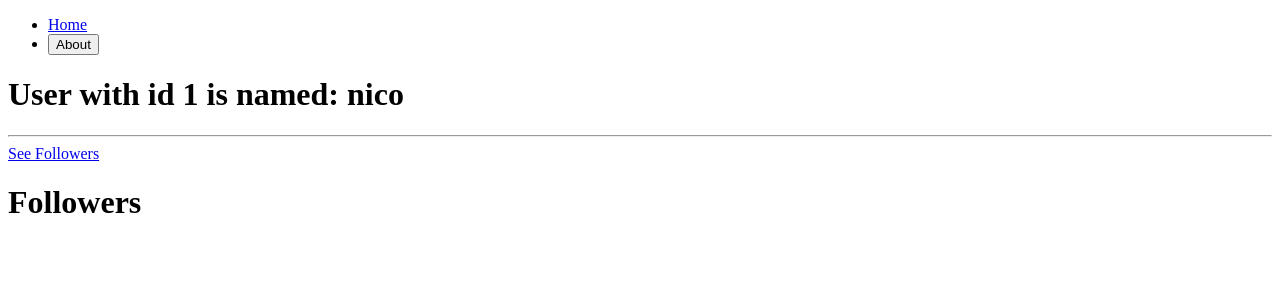
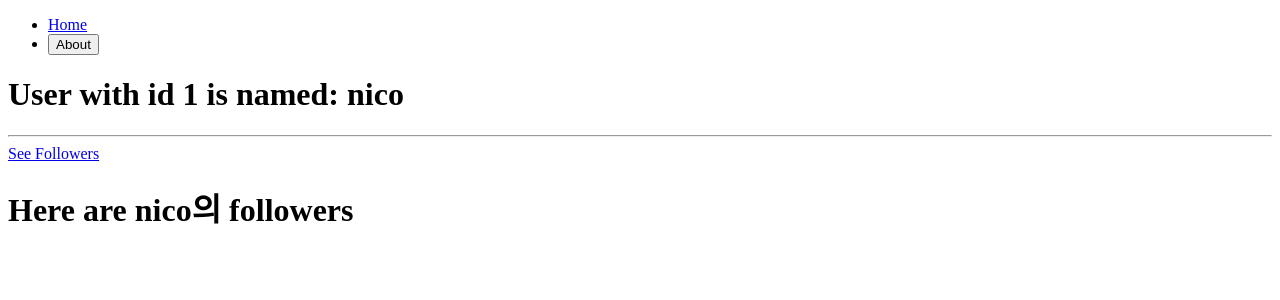
Before and after one commit to seokjuna/react-router-6, a React (Create React App) app: page /users/1/followers in a window 1280 px wide. Shown: the top 300 px of the page. Built offline with nearby package versions, Linux system fonts and the light colour scheme.

Commit message:
userOutletContext

```diff
--- a/src/Root.tsx
+++ b/src/Root.tsx
@@ -6,7 +6,7 @@
   return (
     <div>
       <Header />
-      <Outlet />
+      <Outlet context={{ darkMode: true }} />
     </div>
   );
 }
--- a/src/screens/users/Followers.tsx
+++ b/src/screens/users/Followers.tsx
@@ -1,5 +1,12 @@
+import { useOutletContext } from "react-router-dom";
+
+interface IFollowersContext {
+    nameOfMyUser: string;
+}
+
 function Followers() {
-    return <h1>Followers</h1>;
+    const { nameOfMyUser } = useOutletContext<IFollowersContext>();
+    return <h1>Here are {nameOfMyUser}의 followers</h1>;
 }
 
 export default Followers;
--- a/src/screens/users/User.tsx
+++ b/src/screens/users/User.tsx
@@ -1,8 +1,9 @@
-import { Link, useParams } from "react-router-dom";
+import { Link, useOutletContext, useParams } from "react-router-dom";
 import { users } from "../../db";
 import { Outlet } from "react-router-dom";
 
 function User() {
+    console.log(useOutletContext());
     const { userId } = useParams();
     return (
         <div>
@@ -11,7 +12,11 @@
             </h1>
             <hr />
             <Link to="followers">See Followers</Link>
-            <Outlet />
+            <Outlet
+                context={{
+                    nameOfMyUser: users[Number(userId) - 1].name
+                }}
+            />
         </div>
     );
 }
```
